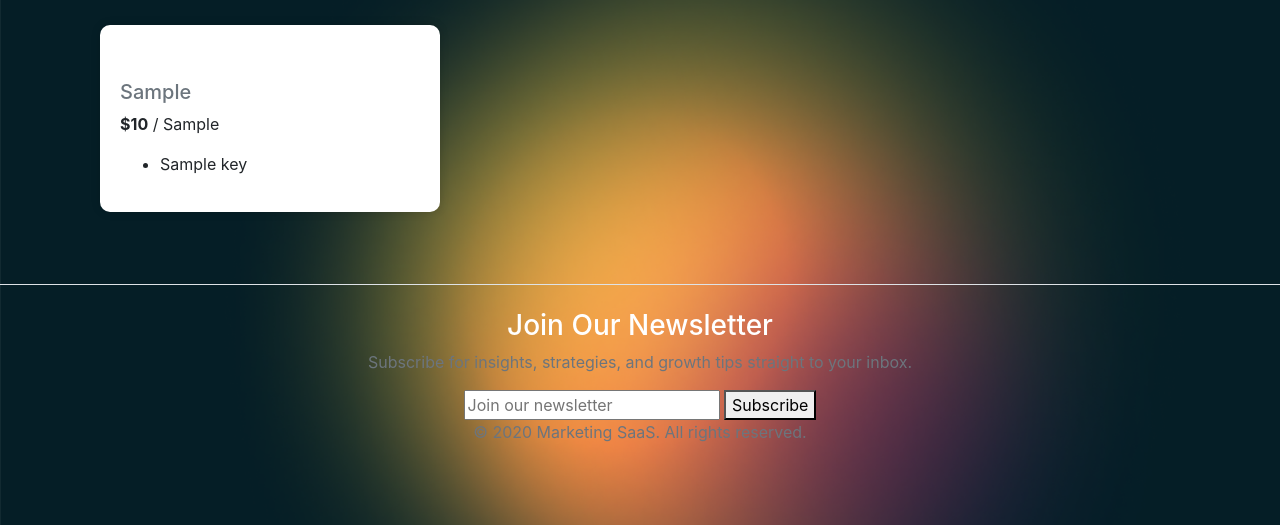
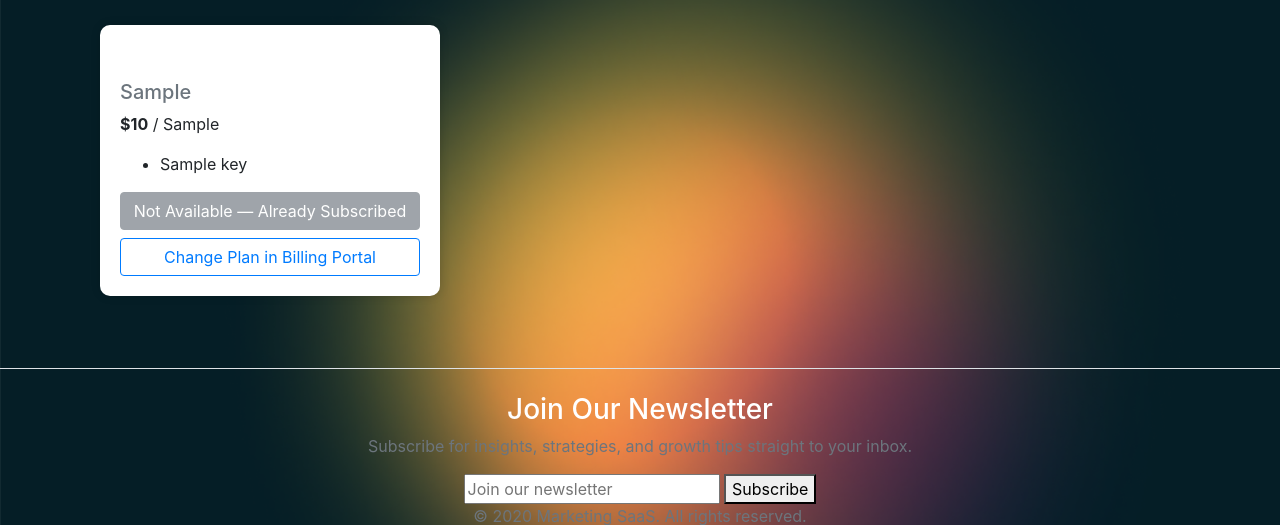
Before and after one commit to dannyobrien761/theodysseymarketer, a Django app: template subscriptions/templates/subscriptions/pricing.html in a window 1280 px wide. Shown: the part 168-693 px from the top of the page. Run offline with Django 3.2, Linux system fonts and the light colour scheme; a user stored in the database is signed in; tables that the repository leaves empty hold one stand-in row (values such as "Sample post"); the template is opened without the code that fills it: values that come from a table or form of the project are taken from there, most other values are stand-ins (such as "Sample title", 1, 10 or a date in 2020); data that the repository does not hold is empty.

Commit message:
managed user flow of existing  subscribers selecting new plan - pricing_view and pricing.html update

```diff
--- a/subscriptions/templates/subscriptions/pricing.html
+++ b/subscriptions/templates/subscriptions/pricing.html
@@ -8,6 +8,7 @@
     {% for plan in plans %}
     <div class="col-md-4 mb-4">
       <div class="card h-100">
+
         <div class="card-body">
           <h4 class="card-title">{{ plan.name }}</h4>
           <h5 class="card-subtitle text-muted">{{ plan.billing_cycle|capfirst }}</h5>
@@ -19,6 +20,26 @@
           </ul>
           {% if not user.is_authenticated %}
            <a href="{% url 'account_signup' %}" class="btn btn-primary w-100">Create Account to Subscribe</a>
+          {% elif user_subscription %}
+                {% if user_subscription.plan.id == plan.id %}
+                    <!-- User is already on this plan -->
+                    <button class="btn btn-secondary w-100" disabled>Current Plan</button>
+                    <a href="{% url 'subscriptions:billing-portal' %}" class="btn btn-outline-primary w-100 mt-2">
+                        Manage Subscription
+                    </a>
+                {% else %}
+                    <!-- User has subscription, but a different plan -->
+                    <button class="btn btn-secondary w-100" disabled>Not Available — Already Subscribed</button>
+                    <a href="{% url 'subscriptions:billing-portal' %}" class="btn btn-outline-primary w-100 mt-2">
+                        Change Plan in Billing Portal
+                    </a>
+                {% endif %}
+
+            {% else %}
+                <!-- Logged in + no subscription -->
+                <a href="{% url 'subscriptions:checkout' plan.id %}" class="btn btn-success w-100">
+                    Subscribe
+                </a>
           {% endif %}
         </div>
       </div>
```
Also changed, not shown: subscriptions/views.py (+9 -1 lines).
